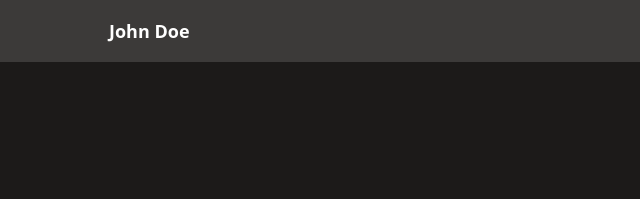
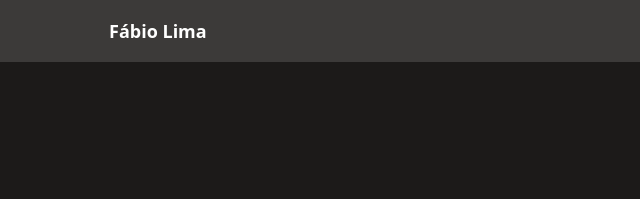
Before and after one commit to limavfabio/my-portfolio-old, a plain HTML site: page index.html in a window 1280 px wide. Shown: the top 199 px of the page, 0-640 px from the left. Drawn offline with Linux system fonts and the light colour scheme.

Commit message:
Add my name to the logo

```diff
--- a/index.html
+++ b/index.html
@@ -12,7 +12,7 @@
 </head>
 <body>
   <header>
-      <div class="logo">John Doe</div>
+      <div class="logo">Fábio Lima</div>
       <nav>
         <div class="desktop">
           <ul>
```
